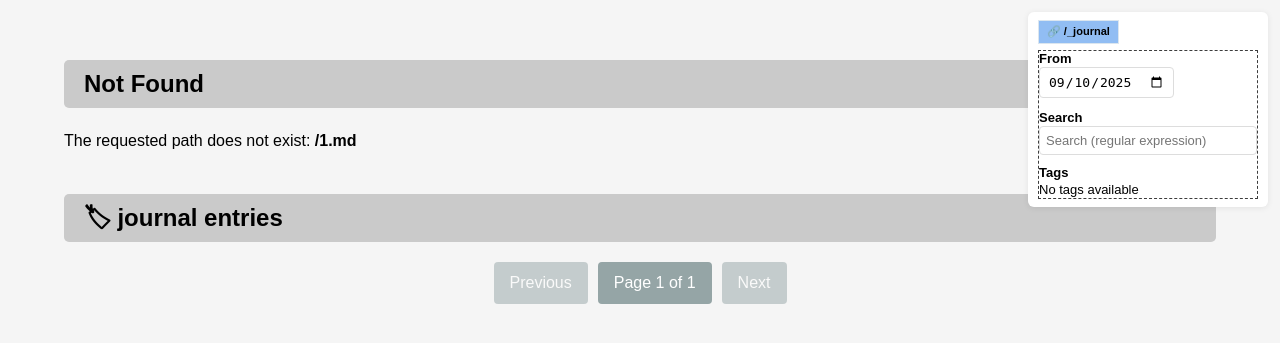
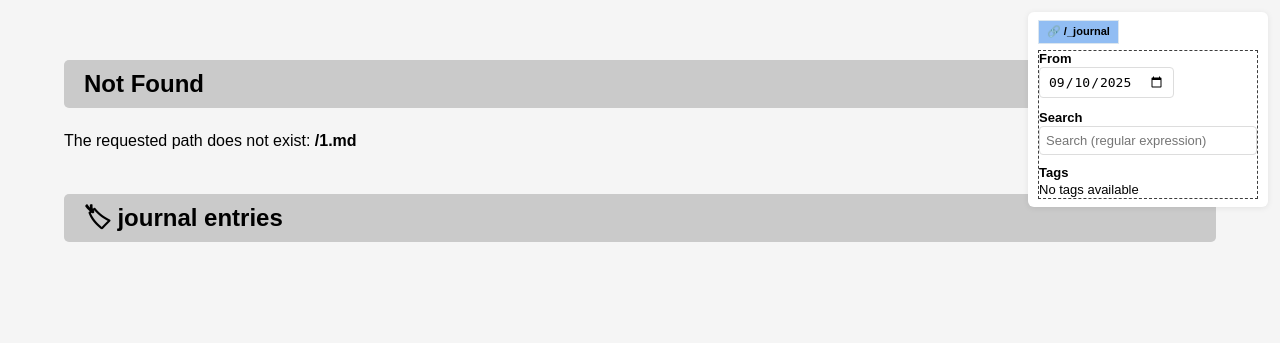
Before and after one commit to mtill/py-markdown-journal, a Flask app: page /1 in a window 1280 px wide. Shown: the top 343 px of the page. Run offline with Flask 3, Linux system fonts and the light colour scheme.

Commit message:
removed pagination to make things simpler

```diff
--- a/notesserver.py
+++ b/notesserver.py
@@ -35,7 +35,6 @@ JOURNAL_PATH = NOTEBOOK_PATH / "journal"
 NOTEBOOK_NAME = os.getenv('NOTEBOOK_NAME', NOTEBOOK_PATH.name)
 BASIC_SECRET = os.getenv('BASIC_SECRET', '')
 
-ENTRIES_PER_PAGE = 25
 HIDE_DOTFILES = True
 JS_ENTRY_ID_FORMAT = "%Y%m%d_%H%M%S"
 NO_ADDITIONAL_TAGS = "[only selected tags]"
@@ -206,9 +205,6 @@ def index(mypath="/"):
 
     today_date = datetime.now().date()
 
-    # Get pagination parameters
-    page = request.args.get('page', 1, type=int)
-
     # Get start date string from query parameters (format: YYYY-MM-DD)
     start_str = request.args.get('start', '')
 
@@ -301,12 +297,6 @@ def index(mypath="/"):
     available_tags = sorted(set(tag_counts.keys()) | set(selected_tags))
 
 
-    # Implement pagination
-    start = (page - 1) * ENTRIES_PER_PAGE
-    end = start + ENTRIES_PER_PAGE
-    paginated_entries = filtered_entries[start:end]
-    total_pages = (len(filtered_entries) + ENTRIES_PER_PAGE - 1) // ENTRIES_PER_PAGE if filtered_entries else 1
-
     new_entry_tags = []
     if mypath_tag is not None:
         new_entry_tags.append(mypath_tag)
@@ -330,14 +320,10 @@ def index(mypath="/"):
         title=title,
         mypath_content=mypath_content,
         JS_ENTRY_ID_FORMAT=JS_ENTRY_ID_FORMAT,
-        entries=paginated_entries,
+        entries=filtered_entries,
         all_tags=available_tags,
         selected_tags=selected_tags,
         tag_counts=tag_counts,
-        page=page,
-        total_pages=total_pages,
-        has_prev=page > 1,
-        has_next=page < total_pages,
         start=start_date.strftime('%Y-%m-%d'),
         q=q,
         regex_error=regex_error
--- a/static/main.css
+++ b/static/main.css
@@ -57,41 +57,6 @@ h2 {
     margin-top: 40px;
     border-radius: 5px;
     background-color: #cacaca;
-}
-
-.pagination {
-    display: flex;
-    justify-content: center;
-    margin: 20px 0;
-    gap: 10px;
-}
-
-.pagination a {
-    padding: 8px 16px;
-    background: #2c3e50;
-    color: white;
-    text-decoration: none;
-    border-radius: 4px;
-}
-
-.pagination a:hover {
-    background: #34495e;
-}
-
-.pagination .current {
-    padding: 8px 16px;
-    background: #95a5a6;
-    color: white;
-    border-radius: 4px;
-}
-
-.pagination .disabled {
-    padding: 8px 16px;
-    background: #95a5a6;
-    color: white;
-    border-radius: 4px;
-    opacity: 0.5;
-    pointer-events: none;
 }
 
 .entry-date {
--- a/templates/main.html
+++ b/templates/main.html
@@ -85,21 +85,5 @@
         {% endfor %}
     </ul>
 
-    <div class="pagination">
-        {% if has_prev %}
-            <a href="?page={{ page - 1 }}{% for tag in selected_tags %}&tags={{ tag }}{% endfor %}{% if start %}&start={{ start }}{% endif %}&q={{ q | urlencode }}">Previous</a>
-        {% else %}
-            <span class="disabled">Previous</span>
-        {% endif %}
-
-        <span class="current">Page {{ page }} of {{ total_pages }}</span>
-
-        {% if has_next %}
-            <a href="?page={{ page + 1 }}{% for tag in selected_tags %}&tags={{ tag }}{% endfor %}{% if start %}&start={{ start }}{% endif %}&q={{ q | urlencode }}">Next</a>
-        {% else %}
-            <span class="disabled">Next</span>
-        {% endif %}
-    </div>
-
 </body>
 </html>
```
